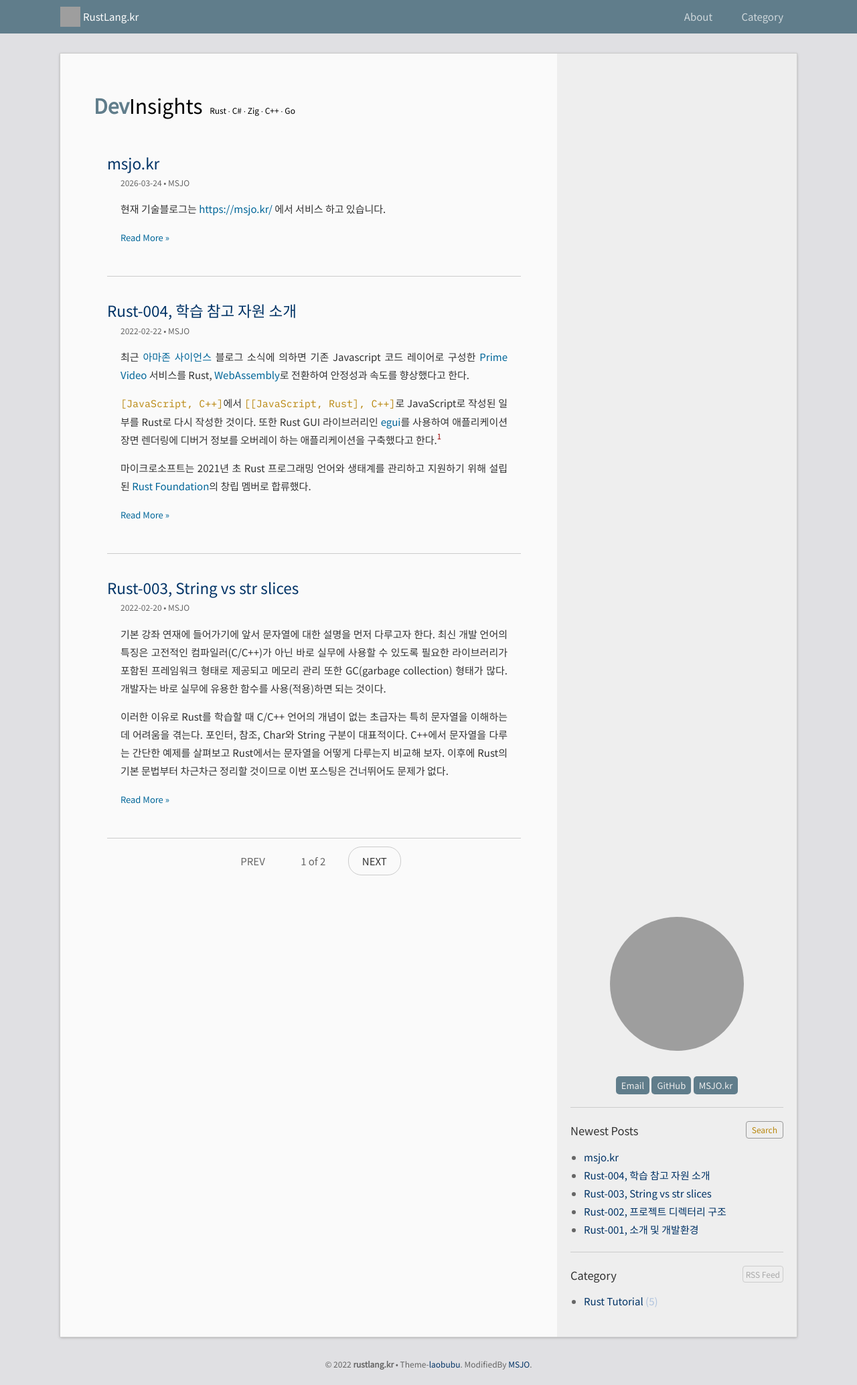
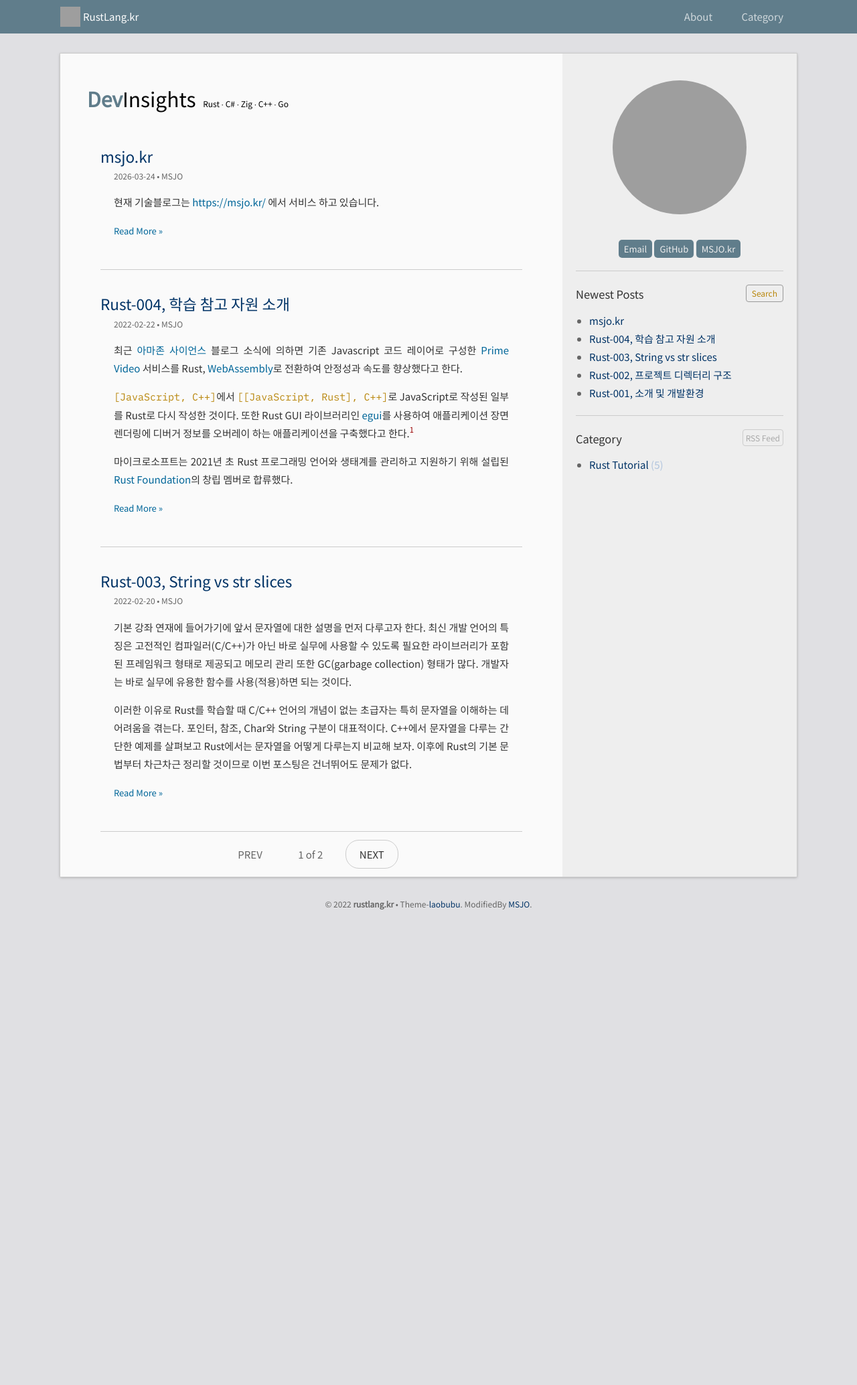
Before and after one commit to DebugJO/rustlang, a Jekyll site: the page built from index.html, in a window 1280 px wide. Shown: the whole page at 67% size. Built offline with Jekyll 4.4.1, drawn with Linux system fonts in a browser that asks for light colours; the list of posts is cut into pages by our own code; after the commit the page ends 1381 px from its top, so only the background shows below that; grey boxes are pictures that could not be loaded.

Commit message:
Update _layout.scss

```diff
--- a/_sass/_layout.scss
+++ b/_sass/_layout.scss
@@ -49,8 +49,8 @@
 	}
 }
 
-$col-main-width: 758px; /* 800 */
-$col-secnod-width: 358px; /* 300 */
+$col-main-width: 750px; /* 800 */
+$col-secnod-width: 350px; /* 300 */
 $hide-sidebar-screen-width: 1120px;
 
 .header-placeholder { position: absolute; }
@@ -116,7 +116,7 @@
 .col-main {
 	position: relative;
 	box-sizing: border-box;
-	padding: 30px;
+	padding: 20px;
 	width: $col-main-width;
 	float: left;
 	animation: ebani-descend ease .5s 1;
```
